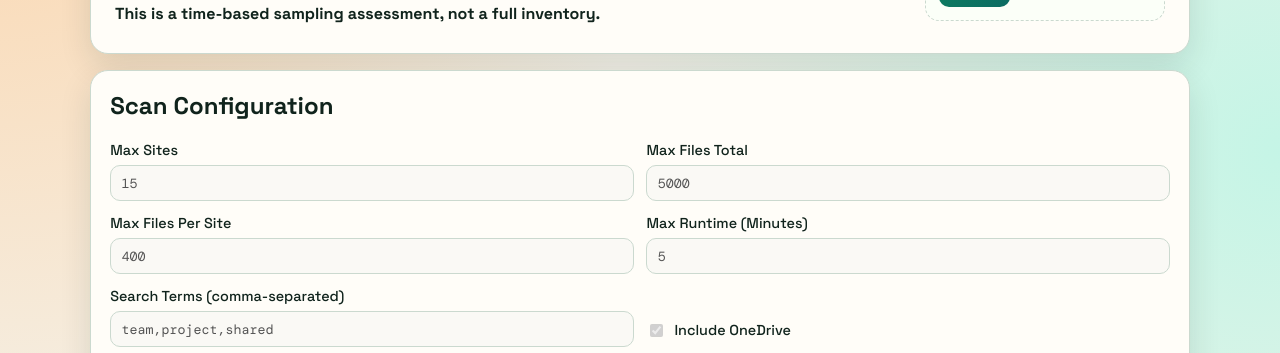
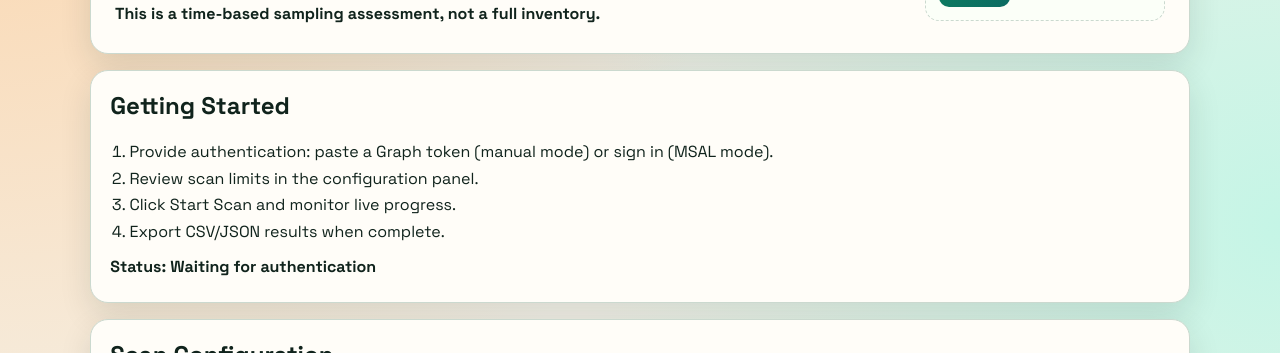
Before and after one commit to ccaragobdo/GraphPoC, a React (Vite) app: page / in a window 1280 px wide. Shown: the part 156-509 px from the top of the page. Built offline with nearby package versions, Linux system fonts and the light colour scheme; no server answers.

Commit message:
Graph PoC UX update

```diff
--- a/index.html
+++ b/index.html
@@ -6,7 +6,19 @@
     <title>GraphPoC FAST Staleness Assessment</title>
 </head>
 <body>
-    <div id="root"></div>
+    <div id="root">
+        <main style="max-width:900px;margin:2rem auto;padding:1rem;font-family:Segoe UI,Arial,sans-serif;line-height:1.45;">
+            <h1>GraphPoC FAST Staleness Assessment</h1>
+            <p>Loading application...</p>
+            <p>If this message does not change, refresh the page or check GitHub Pages deployment status.</p>
+        </main>
+    </div>
+    <noscript>
+        <main style="max-width:900px;margin:2rem auto;padding:1rem;font-family:Segoe UI,Arial,sans-serif;line-height:1.45;">
+            <h1>JavaScript Required</h1>
+            <p>This app requires JavaScript to run Microsoft Graph scans in your browser.</p>
+        </main>
+    </noscript>
     <script type="module" src="/src/main.tsx"></script>
 </body>
 </html>
--- a/src/App.tsx
+++ b/src/App.tsx
@@ -110,6 +110,7 @@ export default function App() {
   const combinedError = useMemo(() => scan.error || authError, [scan.error, authError]);
   const hasManualToken = manualToken.trim().length > 0;
   const canRunScan = isMsalEnabled ? Boolean(account) : hasManualToken;
+  const showGettingStarted = !scan.isRunning && !scan.result;
 
   return (
     <main className="app-shell">
@@ -124,6 +125,19 @@ export default function App() {
 
       {!isMsalEnabled && (
         <TokenPanel token={manualToken} onTokenChange={setManualToken} disabled={scan.isRunning} />
+      )}
+
+      {showGettingStarted && (
+        <section className="card panel">
+          <h2>Getting Started</h2>
+          <ol className="steps-list">
+            <li>Provide authentication: paste a Graph token (manual mode) or sign in (MSAL mode).</li>
+            <li>Review scan limits in the configuration panel.</li>
+            <li>Click Start Scan and monitor live progress.</li>
+            <li>Export CSV/JSON results when complete.</li>
+          </ol>
+          <p className="caption strong">Status: {canRunScan ? "Ready to scan" : "Waiting for authentication"}</p>
+        </section>
       )}
 
       <ConfigPanel
--- a/src/styles.css
+++ b/src/styles.css
@@ -229,6 +229,15 @@ input[type="text"] {
   flex-wrap: wrap;
 }
 
+.steps-list {
+  margin: 0.35rem 0 0.9rem;
+  padding-left: 1.2rem;
+}
+
+.steps-list li {
+  margin: 0.35rem 0;
+}
+
 .error {
   border-color: #e0a58f;
   color: #8e2f0e;
--- a/vite.config.ts
+++ b/vite.config.ts
@@ -3,5 +3,5 @@ import react from "@vitejs/plugin-react";
 
 export default defineConfig({
   plugins: [react()],
-  base: "/GraphPoC/"
+  base: "./"
 });
```
